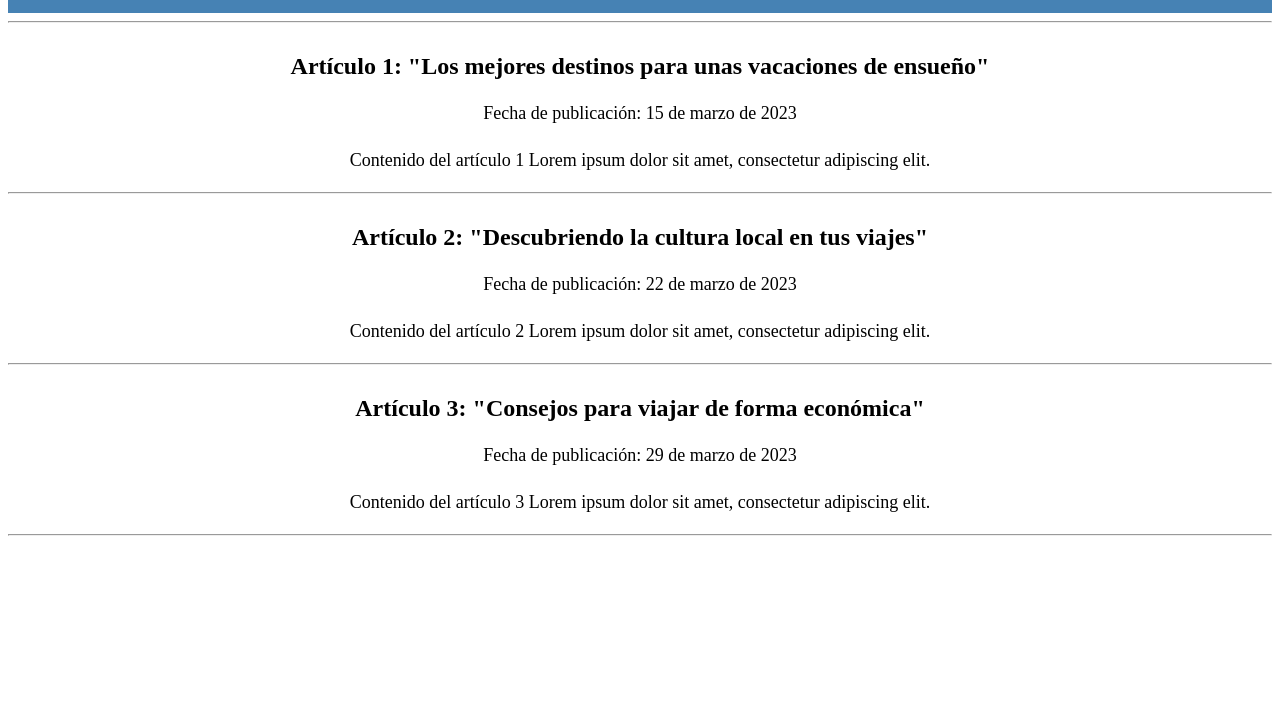
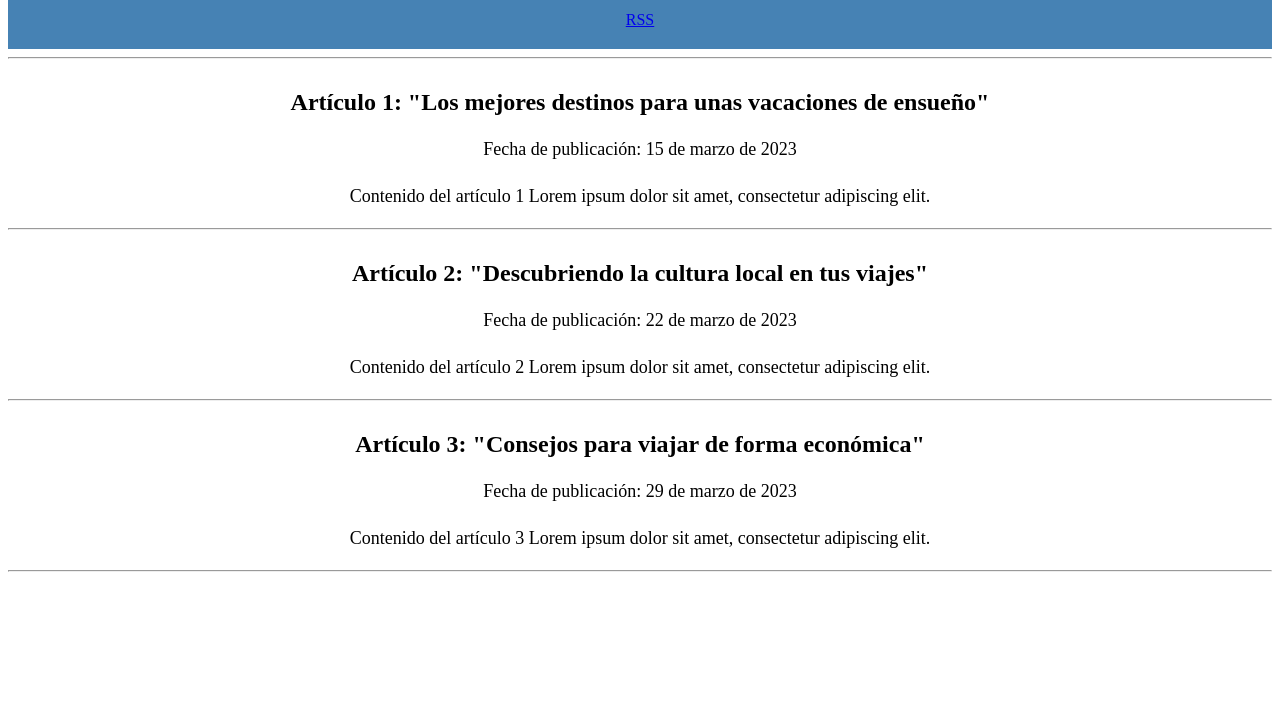
Before and after one commit to XianMaceira/RSS-Xian, a plain HTML site: page index.html in a window 1280 px wide. Shown: the part 90-800 px from the top of the page. Drawn offline with Linux system fonts and the light colour scheme.

Commit message:
Update index.html

```diff
--- a/index.html
+++ b/index.html
@@ -12,6 +12,8 @@
             <li><a href="#articulo2">Artículo 2</a></li>
             <li><a href="#articulo3">Artículo 3</a></li>
         </ul>
+        <br>
+        <a href="feed-rss.xml" target="_blank">RSS</a>
     </nav>
     <hr>
     <section id="articulo1">
```
